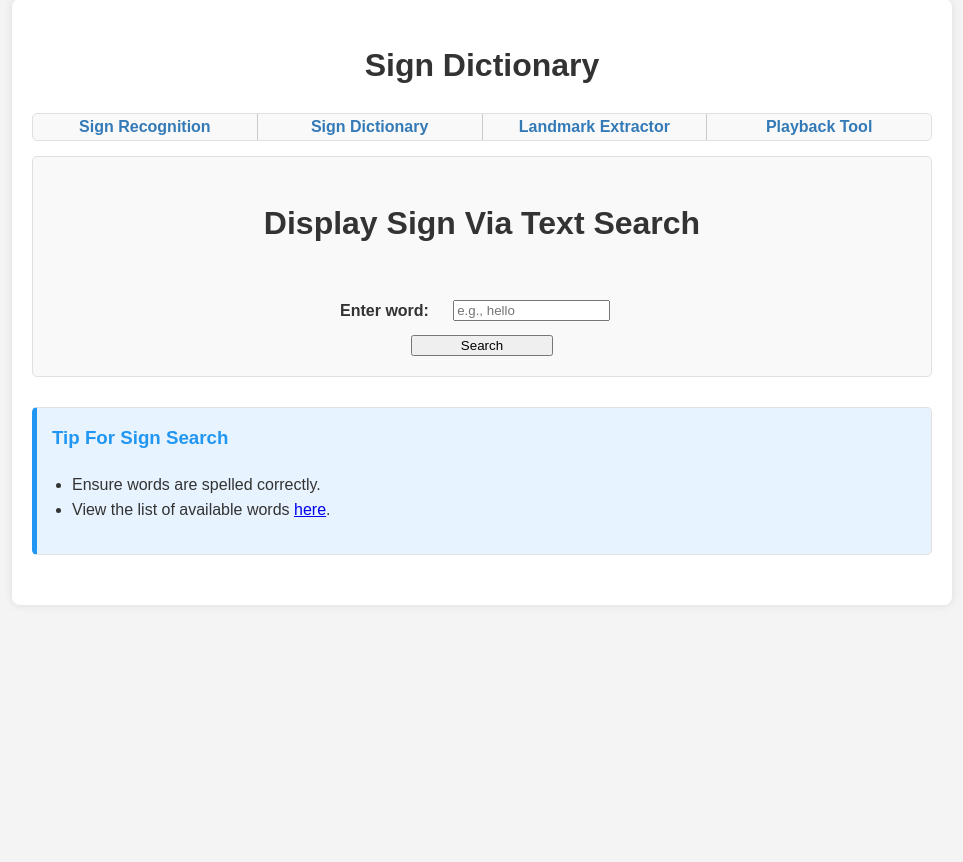
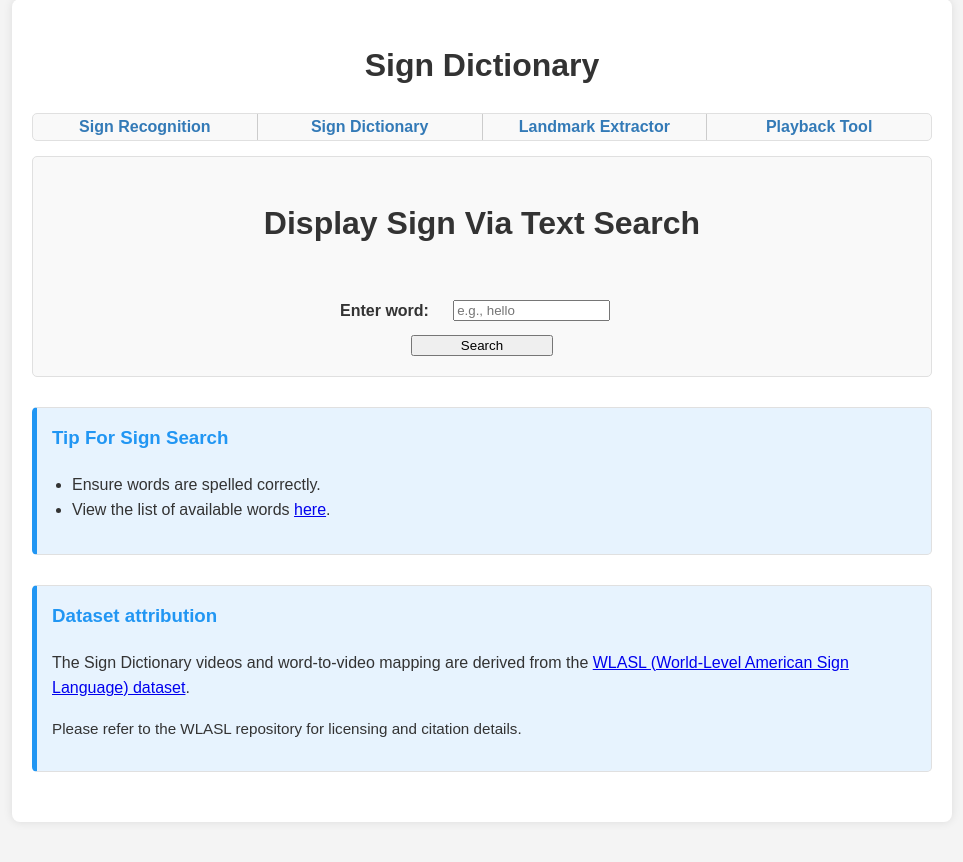
Before and after one commit to imics-lab/asl-sign-recognizer, a Flask app: page /sign_lookup in a window 1280 px wide. Shown: the part 41-903 px from the top of the page, without its empty margins (158-1121 px from the left). Before the commit the page ends 596 px from the top, so only its background shows below. Run offline with Flask 2, Linux system fonts and the light colour scheme; some libraries are stand-ins or nearby versions.

Commit message:
Add dataset attribution for WLASL in README and sign lookup template

```diff
--- a/templates/sign_lookup.html
+++ b/templates/sign_lookup.html
@@ -83,6 +83,18 @@
                 <li> View the list of available words <a href="https://github.com/dxli94/WLASL/blob/master/code/I3D/preprocess/wlasl_class_list.txt">here</a>.</li>
             </ul>
         </div>
+
+        <!-- Section 3: Dataset attribution -->
+        <div class="section tips-section">
+            <h3>Dataset attribution</h3>
+            <p>
+                The Sign Dictionary videos and word-to-video mapping are derived from the
+                <a href="https://github.com/dxli94/WLASL" target="_blank" rel="noopener">WLASL (World-Level American Sign Language) dataset</a>.
+            </p>
+            <p style="font-size: 0.95em;">
+                Please refer to the WLASL repository for licensing and citation details.
+            </p>
+        </div>
     </div>
 
     <script src="https://cdn.socket.io/4.7.5/socket.io.min.js"></script>
```
Also changed, not shown: README.md.
